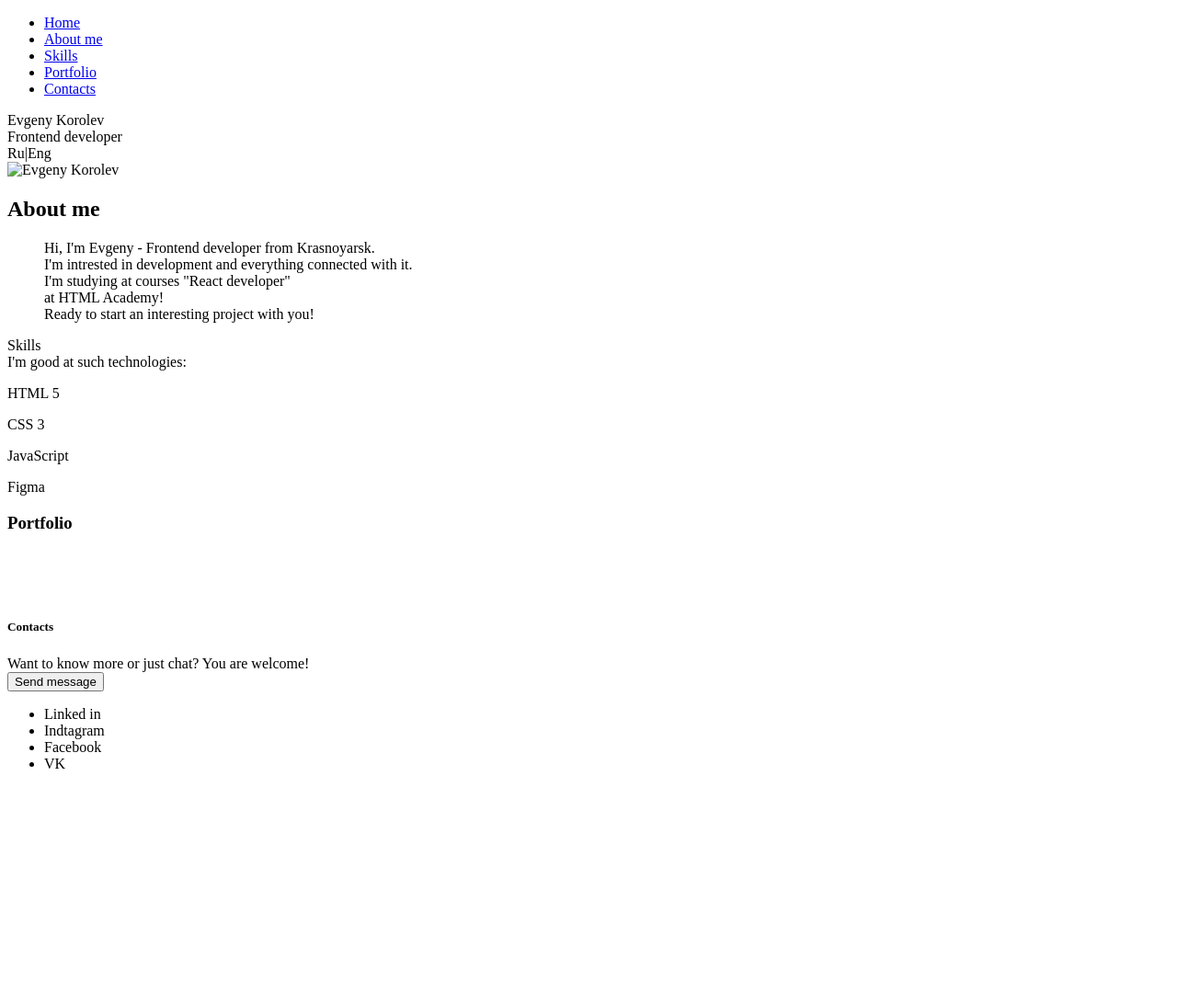
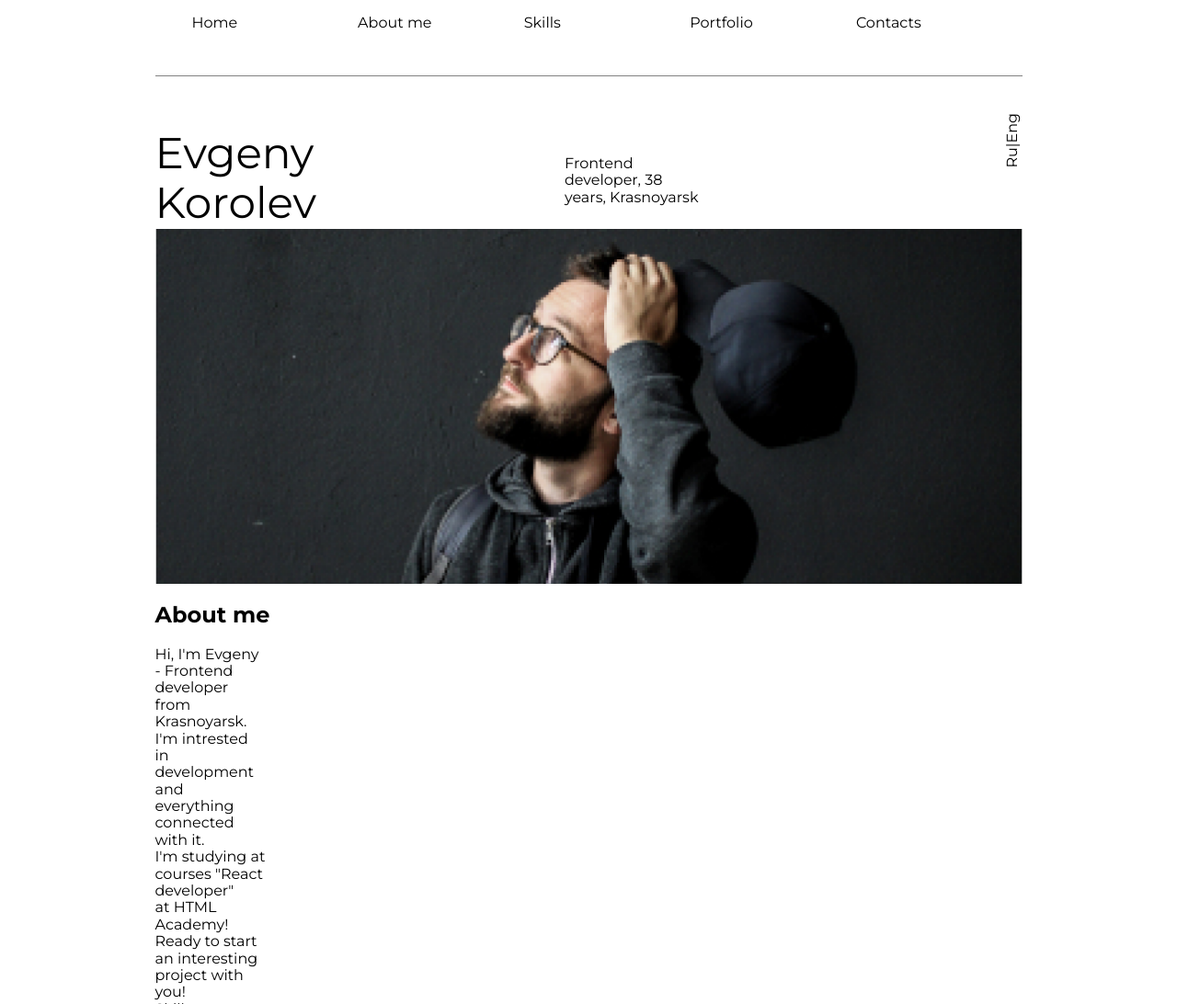
Before and after one commit to darkleon1983/my-page, a website: page index.html in a window 1280 px wide. Shown: the top 1092 px of the page at 92% size. Before the commit the page ends 856 px from the top, so only its background shows below. Drawn offline with Linux system fonts and the light colour scheme.

Commit message:
did many things

```diff
--- /dev/null
+++ b/gulpfile.js
@@ -0,0 +1,24 @@
+const gulp = require('gulp');
+const sass = require('gulp-sass')(require('sass'));
+const browserSync = require('browser-sync').create();
+
+function style() {
+  return gulp.src('./scss/**/*.scss')
+          .pipe(sass())
+          .pipe(gulp.dest('./css'))
+          .pipe(browserSync.stream())
+}
+
+function watch () {
+  browserSync.init({
+    server: {
+      baseDir: './'
+    }
+  })
+  gulp.watch('./scss/**/*.scss', style);
+  gulp.watch('./*.html').on('change', browserSync.reload);
+
+}
+
+exports.style = style;
+exports.watch = watch;
--- /dev/null
+++ b/gulpfile1.js
@@ -0,0 +1,23 @@
+const gulp = require('gulp');
+const sass = require('gulp-sass')(require('sass'));
+const browserSync = require('browser-sync').create();
+
+function style() {
+  return gulp.src('./scss/**/*.scss')
+          .pipe(sass())
+          .pipe(gulp.dest('./css'))
+          .pipe(browserSync.stream())
+}
+
+function  watch() {
+  browserSync.init({
+    server: {
+      baseDir: './'
+    }
+  })
+  gulp.watch('./scss/**/*.scss', style);
+  gulp.watch('./html').on('change', browserSync.reload);
+}
+
+exports.style = style;
+exports.watch = watch;
--- a/index.html
+++ b/index.html
@@ -4,12 +4,17 @@
   <meta charset="UTF-8">
   <meta http-equiv="X-UA-Compatible" content="IE=edge">
   <meta name="viewport" content="width=device-width, initial-scale=1.0">
+  <link rel="stylesheet" href="./css/style.css">
+  <link rel="stylesheet" href="./css/normalize.css">
+  <link rel="preconnect" href="https://fonts.googleapis.com">
+<link rel="preconnect" href="https://fonts.gstatic.com" crossorigin>
+<link href="https://fonts.googleapis.com/css2?family=Montserrat:ital,wght@0,400;0,700;1,300&display=swap" rel="stylesheet">
   <title>My page</title>
 </head>
 <body>
   <header class="main-header">
     <div class="main-header__menu">
-      <ul>
+      <ul class="main-header__menu_list">
         <li class="main-header__menu_item"><a href="#">Home</a></li>
         <li class="main-header__menu_item"><a href="#">About me</a></li>
         <li class="main-header__menu_item"><a href="#">Skills</a></li>
@@ -19,21 +24,21 @@
     </div>
     <div class="main-header__description">
       <div class="main-header__description_name">Evgeny Korolev</div>
-      <div class="main-header__description_profession">Frontend developer</div>
+      <div class="main-header__description_profession">Frontend developer, 38 years, Krasnoyarsk</div>
       <div class="main-header__description_language">Ru|Eng</div>
     </div>
     <div class="main-header__image">
-      <img class="main-header__image_photo" src="#" alt="Evgeny Korolev">
+        <img class="main-header__image_photo" src="./img/founder.png" width="943px" alt="Evgeny Korolev">
     </div>
   </header>
   <main class="personal-description">
     <h2>About me</h2>
     <div class="personal-description__content">
-      <ul class="personal-description__list">
+      <div class="personal-description__list">
         <div class="personal-description__list_item">Hi, I'm Evgeny - Frontend developer from Krasnoyarsk. <br> I'm intrested in development and everything connected with it.</div>
         <div class="personal-description__list_item">I'm studying at courses "React developer" <br> at HTML Academy!</div>
         <div class="personal-description__list_item">Ready to start an interesting project with you!</div>
-      </ul>
+      </div>
     </div>
   </main>
   <section class="skills">
--- /dev/null
+++ b/scss/style.scss
@@ -0,0 +1,70 @@
+$mobile-width: 768px;
+$desktop-width: 1200px;
+
+body {
+  font-family: 'Montserrat', sans-serif;
+  display: grid;
+  justify-content: center;
+}
+
+img {
+  max-width: 100%;
+  height: auto;
+}
+.main-header {
+  max-width: 943px;
+
+  @media (max-width: $mobile-width) {
+    color: red;
+  }
+}
+
+.main-header__menu {
+  border-bottom: 1px solid rgba(130, 130, 130, 1);
+}
+.main-header__menu_list {
+  display: grid;
+  grid-template-columns: 1fr 1fr 1fr 1fr 1fr;
+  justify-content: space-between;
+  padding-bottom: 32px;
+
+}
+
+.main-header__menu_list a {
+  text-decoration: none;
+  color: inherit;
+}
+
+.main-header__menu ul {
+  list-style-type: none;
+}
+
+.main-header__description {
+  display: grid;
+  grid-template-columns: 123px 155px 20px;
+  grid-auto-columns: minmax(50px, auto);
+  justify-content: space-between;
+  align-items: baseline;
+}
+.main-header__description_name {
+  font-size: 47px;
+}
+
+.main-header__image {
+  display: grid;
+  justify-content: space-between;
+}
+
+.main-header__description_language {
+  writing-mode: tb-rl;
+  transform:rotate(180deg);
+}
+
+.main-header__description {
+  padding-top: 40px;
+}
+
+.personal-description__content {
+  display: grid;
+  grid-template-columns: 120px 120px 120px;
+}
```
Also changed, not shown: package.json (added, +25 -0 lines), README.md (added), css/normalize.css (added), css/style.css (added), img/founder.png (added), img/icons8-css3.svg (added), img/icons8-figma.svg (added), img/icons8-html-5.svg (added), img/icons8-javascript.svg (added), 2 other files.
